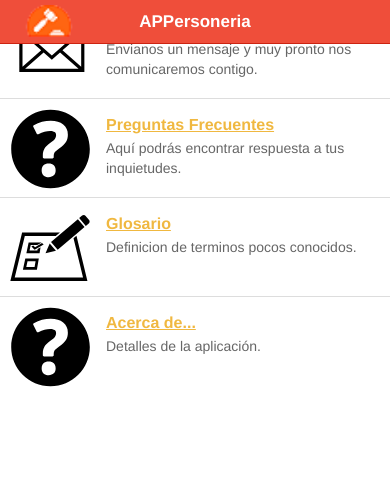
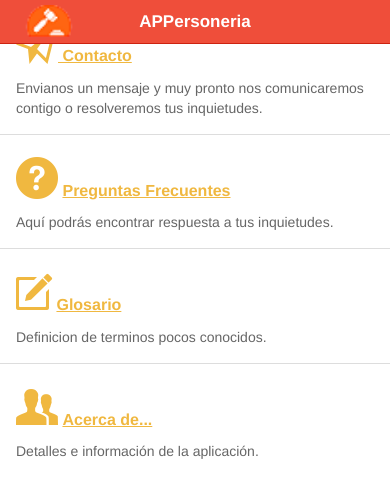
Before and after one commit to Elijax/APP-Appersoneria, a website: page www/index.html in a window 390 px wide. Drawn offline with Linux system fonts and the light colour scheme; some packages are replaced by stand-ins of ours; files that its build step writes are made by us from their sources; a script that the page names is missing; files whose address does not match are found by name; a web font is replaced by a local one.

Commit message:
fix and build again
fix index.html and build

```diff
--- a/www/index.html
+++ b/www/index.html
@@ -55,25 +55,28 @@
 
             <ion-content>
                 <div>
-                    <a class="item item-thumbnail-left" href="contacto.html">
-                        <img src="img/email20.svg" alt=""/>
-                        <h2 class="energized"><u><strong>Contacto</strong></h2></u>
-                        <p>Envianos un mensaje y muy pronto nos comunicaremos contigo.</p>
+                    <a class="item" href="contacto.html">
+                        <h2 class="energized">
+                        <i class="ion-paper-airplane" style="font-size:300%;"></i><u><strong>    Contacto</strong></h2></u>
+                        <p>Envianos un mensaje y muy pronto nos comunicaremos contigo o resolveremos tus inquietudes.</p>
                     </a>
-                    <a class="item item-thumbnail-left" href="faq.html">
-                        <img src="img/faq7.svg" alt=""/>
-                        <h2 class="energized"><u><strong>Preguntas Frecuentes</strong></h2></u>
+                    <a class="item" href="faq.html">
+                        <h2 class="energized">
+                        <i class="ion-help-circled" style="font-size:300%;"></i>
+                        <u><strong>    Preguntas Frecuentes</strong></h2></u>
                         <p>Aquí podrás encontrar respuesta a tus inquietudes.</p>
                     </a>
-                    <a class="item item-thumbnail-left" href="glosario.html">
-                        <img src="img/checklist4.svg" alt=""/>
-                        <h2 class="energized"><u><strong>Glosario</strong></h2></u>
+                    <a class="item" href="glosario.html">
+                        <h2 class="energized">
+                        <i class="ion-compose" style="font-size:300%;"></i>
+                        <u><strong>    Glosario</strong></h2></u>
                         <p>Definicion de terminos pocos conocidos.</p>
                     </a>
-                    <a class="item item-thumbnail-left" href="acerca.html">
-                        <img src="img/faq7.svg" alt=""/>
-                        <h2 class="energized"><u><strong>Acerca de...</strong></h2></u>
-                        <p>Detalles de la aplicación.</p>
+                    <a class="item" href="acerca.html">
+                        <h2 class="energized">
+                        <i class="ion-person-stalker" style="font-size:300%;"></i>
+                        <u><strong>    Acerca de...</strong></h2></u>
+                        <p>Detalles e información de la aplicación.</p>
                     </a>
                 </div>
             </ion-content>
```
Also changed, not shown: www/acerca.html (+2 -0 lines), 4 other files.
